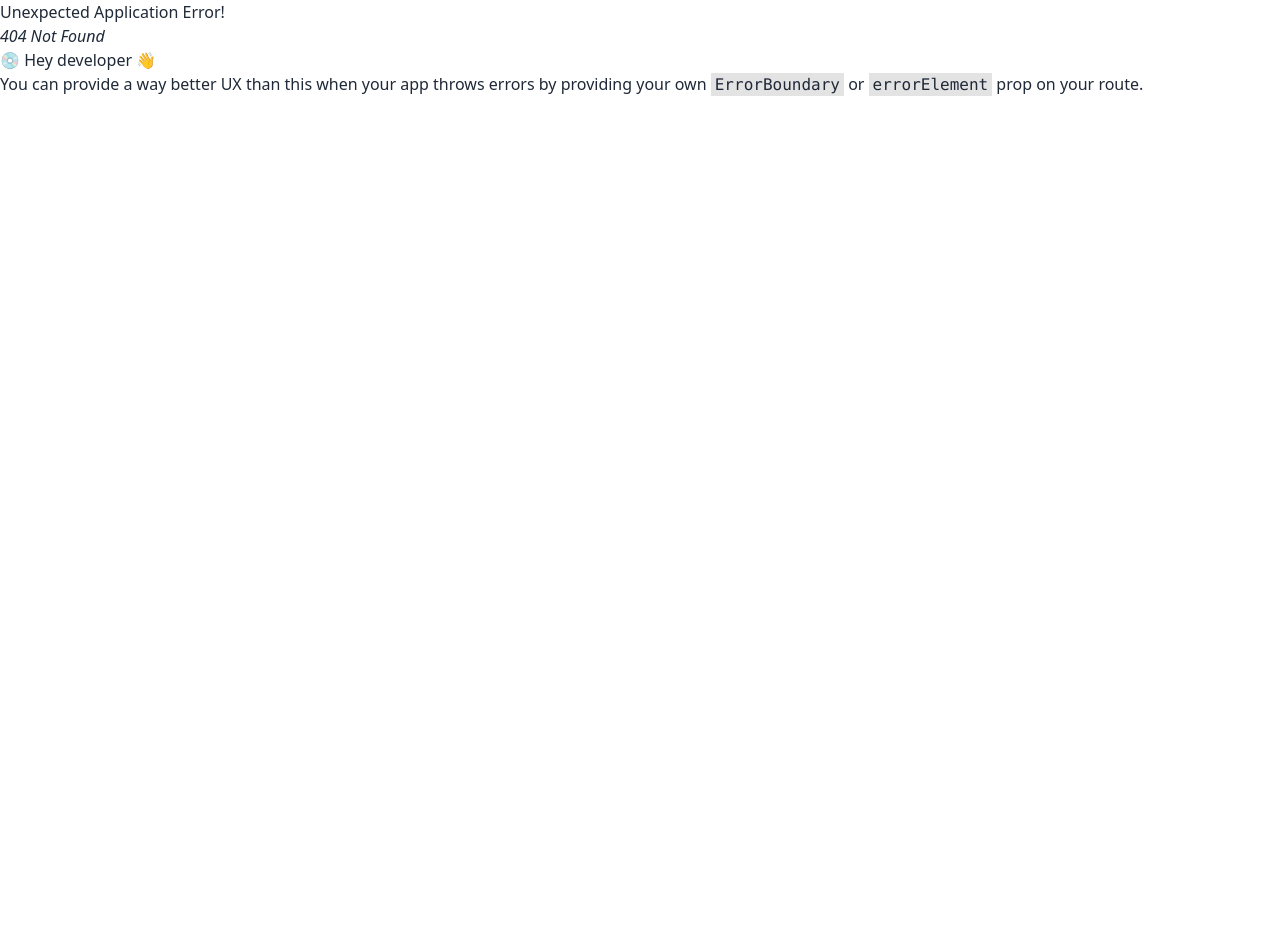
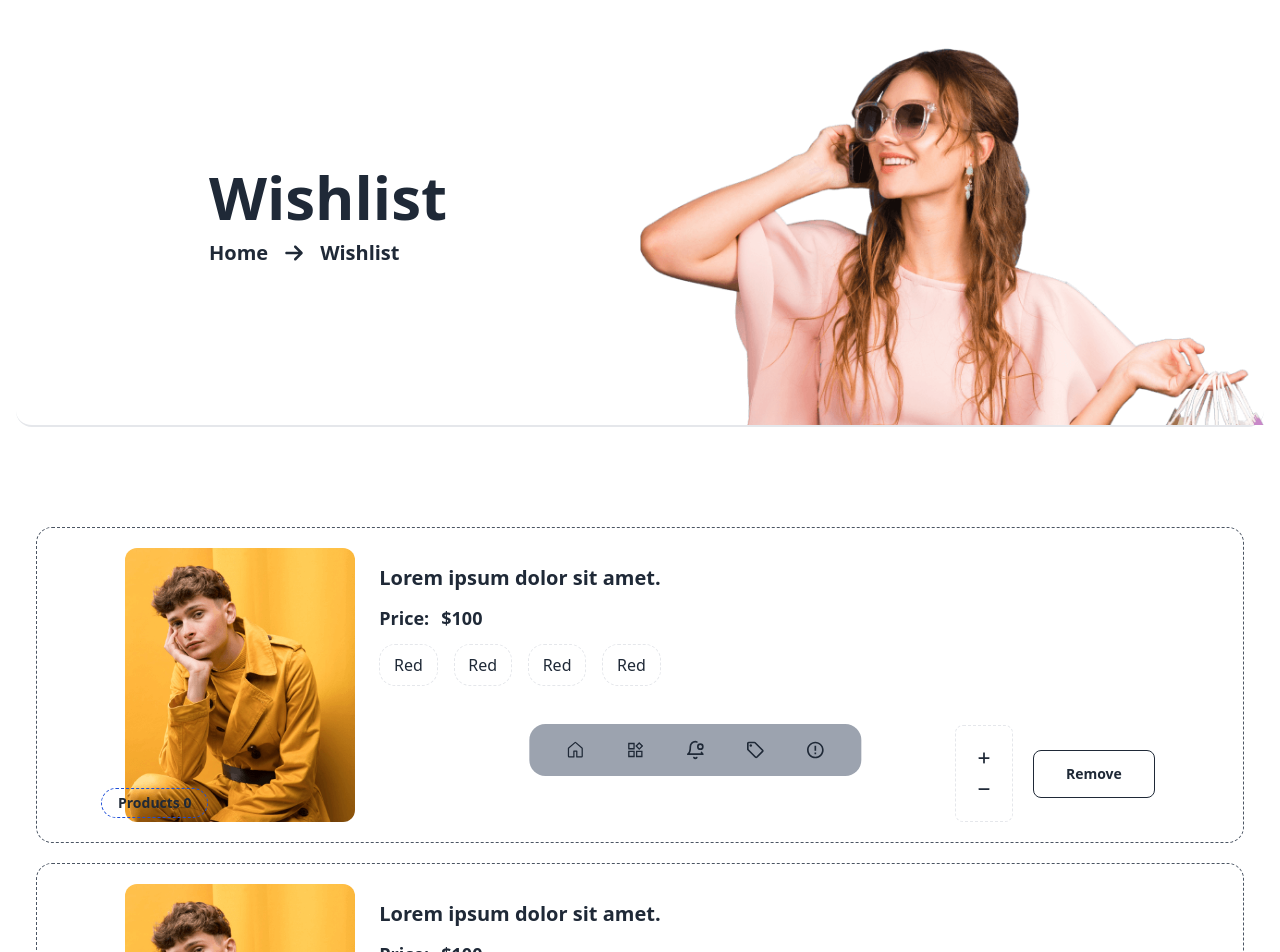
Before and after one commit to Sajjad-Hosan/FlexiCart, a React (Vite) app: page /Wishlist in a window 1280 px wide. Before the commit this address had no page. Shown: the top 952 px of the page. Before the commit the page ends 800 px from the top, so only its background shows below. Built offline with nearby package versions, Linux system fonts and the light colour scheme.

Commit message:
new page added - Wishlist

```diff
--- a/src/Pages/CartPage/CartPage.jsx
+++ b/src/Pages/CartPage/CartPage.jsx
@@ -71,6 +71,9 @@ const CartPage = () => {
             <button
               className="btn btn-ghost btn-sm text-lg flex tooltip"
               data-tip="Checkout"
+              onClick={() =>
+                document.getElementById("checkout_modal").showModal()
+              }
             >
               <IoBagCheckOutline />
             </button>
--- /dev/null
+++ b/src/Pages/WishlistPage/WishlistPage.jsx
@@ -0,0 +1,70 @@
+import PageBanner from "../../component/PageBanner/PageBanner";
+import image from "../../assets/product-1.png";
+import { FaMinus, FaPlus } from "react-icons/fa6";
+
+const WishlistCard = () => {
+  return (
+    <>
+      <li className="card relative flex-col lg:flex-row gap-9 items-end lg:justify-around border border-dashed border-gray-600 p-5">
+        <div className="absolute bottom-3 left-12 lg:left-16">
+          <span className="card border border-blue-700 border-dashed px-4 py-1 mb-3 font-semibold text-sm">
+            Products 0
+          </span>
+        </div>
+        <div className="flex gap-2">
+          <img
+            src={image}
+            alt=""
+            className="object-contain w-[35%] rounded-xl"
+          />
+          <div className="card flex-col gap-3 p-4">
+            <h1 className="text-xl font-semibold">
+              Lorem ipsum dolor sit amet.
+            </h1>
+            <div className="flex items-center gap-3 text-lg font-semibold">
+              <span className="">Price: </span>
+              <span className="font-bold">$100</span>
+            </div>
+            <div className="grid grid-cols-4 gap-4">
+              {[...Array(4).keys()].map((i) => (
+                <span className="card border border-dashed p-2 text-center capitalize">
+                  red
+                </span>
+              ))}
+            </div>
+          </div>
+        </div>
+        <div className="flex items-center gap-5">
+          <div className="card px-2 py-4 border border-dashed join join-vertical">
+            <button className="btn btn-sm btn-ghost join-item">
+              <FaPlus />
+            </button>
+            <button className="btn btn-sm btn-ghost join-item">
+              <FaMinus />
+            </button>
+          </div>
+          <button className="btn btn-outline px-8">Remove</button>
+        </div>
+      </li>
+    </>
+  );
+};
+
+const WishlistPage = () => {
+  return (
+    <div>
+      <PageBanner heading="Wishlist" afterPage="Wishlist" beforePage="Home" />
+      <div className="p-5 mt-5">
+        <div>
+          <ul className="flex flex-col gap-5">
+            {[...Array(8).keys()].map((i) => (
+              <WishlistCard key={i} />
+            ))}
+          </ul>
+        </div>
+      </div>
+    </div>
+  );
+};
+
+export default WishlistPage;
--- a/src/component/Header/Header.jsx
+++ b/src/component/Header/Header.jsx
@@ -21,8 +21,8 @@ const headerArrays = [
     icon: <MdShoppingCartCheckout className="text-lg" />,
   },
   {
-    path: "whishlist",
-    name: "Whishlist",
+    path: "Wishlist",
+    name: "Wishlist",
     icon: <FaRegBookmark className="text-lg" />,
   },
   {
--- a/src/component/HomeCom/AllProducts.jsx
+++ b/src/component/HomeCom/AllProducts.jsx
@@ -52,7 +52,7 @@ const AllProducts = () => {
             <div className="pr-2 flex justify-end gap-2 transition duration-100 my-2">
               <button
                 className="btn btn-sm btn-circle btn-ghost flex tooltip"
-                data-tip="Whishlist"
+                data-tip="Wishlist"
               >
                 <FaRegBookmark className="text-lg" />
               </button>
--- a/src/component/HomeCom/OurCollections.jsx
+++ b/src/component/HomeCom/OurCollections.jsx
@@ -24,7 +24,7 @@ const OurCollections = () => {
             <div className="pr-2 flex justify-end gap-2 transition duration-100 my-2">
               <button
                 className="btn btn-sm btn-circle btn-ghost flex tooltip"
-                data-tip="Whishlist"
+                data-tip="Wishlist"
               >
                 <FaRegBookmark className="text-lg" />
               </button>
--- a/src/component/HomeCom/TrendingProducts.jsx
+++ b/src/component/HomeCom/TrendingProducts.jsx
@@ -28,7 +28,7 @@ const TrendingProducts = () => {
             <div className="pr-2 flex justify-end gap-2 transition duration-100 my-2">
               <button
                 className="btn btn-sm btn-circle btn-ghost flex tooltip"
-                data-tip="Whishlist"
+                data-tip="Wishlist"
               >
                 <FaRegBookmark className="text-lg" />
               </button>
--- a/src/component/ProductCom/CheckoutModal.jsx
+++ b/src/component/ProductCom/CheckoutModal.jsx
@@ -7,6 +7,7 @@ import { IoCheckmarkCircleOutline } from "react-icons/io5";
 const CheckoutModal = () => {
   return (
     <>
+      {/* only the cart method has added but not complete yet! also the hand and bank method not ready yet! */}
       <dialog id="checkout_modal" className="modal">
         <div className="modal-box w-11/12 max-w-5xl">
           <div className="flex justify-between items-center">
--- a/src/component/ProductCom/GridsCardsLayout.jsx
+++ b/src/component/ProductCom/GridsCardsLayout.jsx
@@ -38,7 +38,7 @@ const GridCard = () => {
         <div className="pr-2 flex justify-end gap-2 transition duration-100">
           <button
             className="btn btn-sm btn-circle btn-ghost flex tooltip"
-            data-tip="Whishlist"
+            data-tip="Wishlist"
           >
             <FaRegBookmark className="text-lg" />
           </button>
--- a/src/router/routes.jsx
+++ b/src/router/routes.jsx
@@ -6,6 +6,7 @@ import ProductsPage from "../Pages/ProductsPage/ProductsPage";
 import AboutPage from "../Pages/AboutPage/AboutPage";
 import OurBlogs from "../Pages/OurBlogs/OurBlogs";
 import CartPage from "../Pages/CartPage/CartPage";
+import WishlistPage from "../Pages/WishlistPage/WishlistPage";
 
 export const routes = createBrowserRouter([
   {
@@ -36,6 +37,10 @@ export const routes = createBrowserRouter([
         path: "/carts",
         element: <CartPage />,
       },
+      {
+        path: "/Wishlist",
+        element: <WishlistPage />,
+      },
     ],
   },
   {
```
